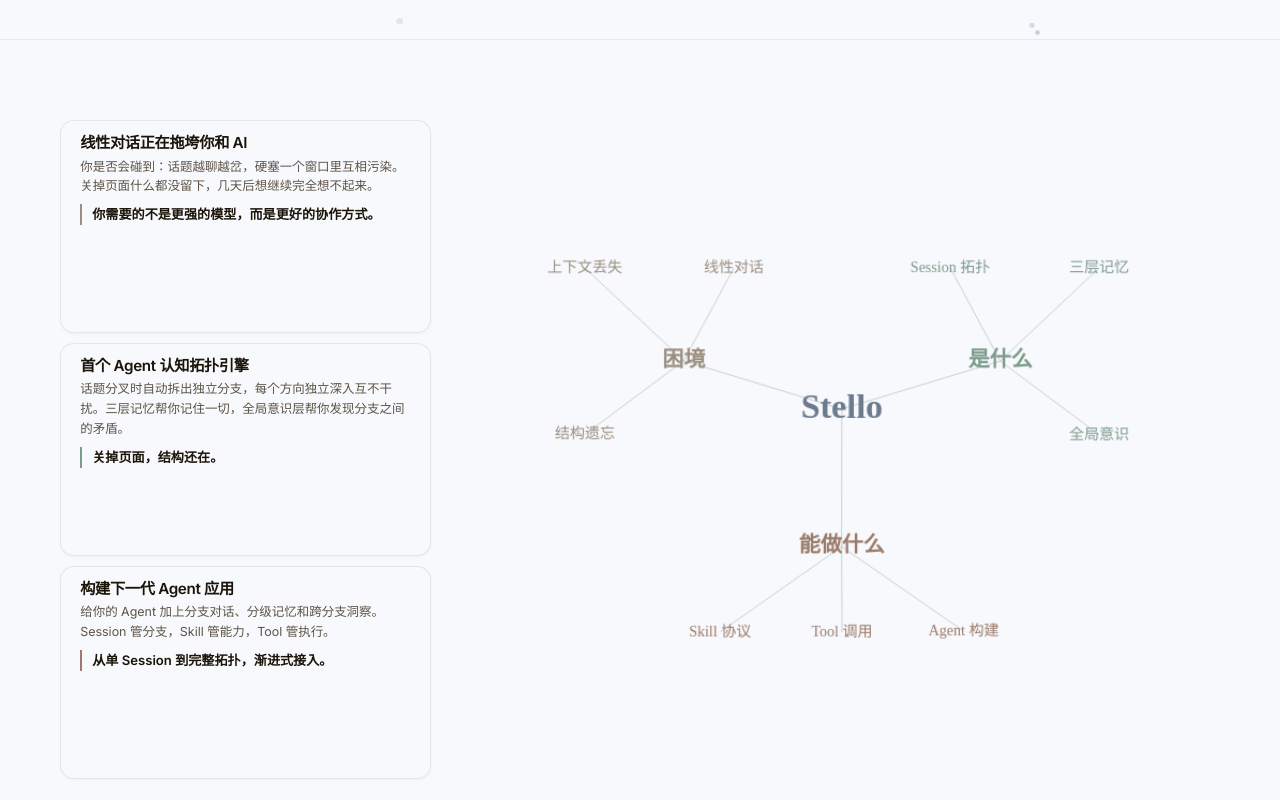
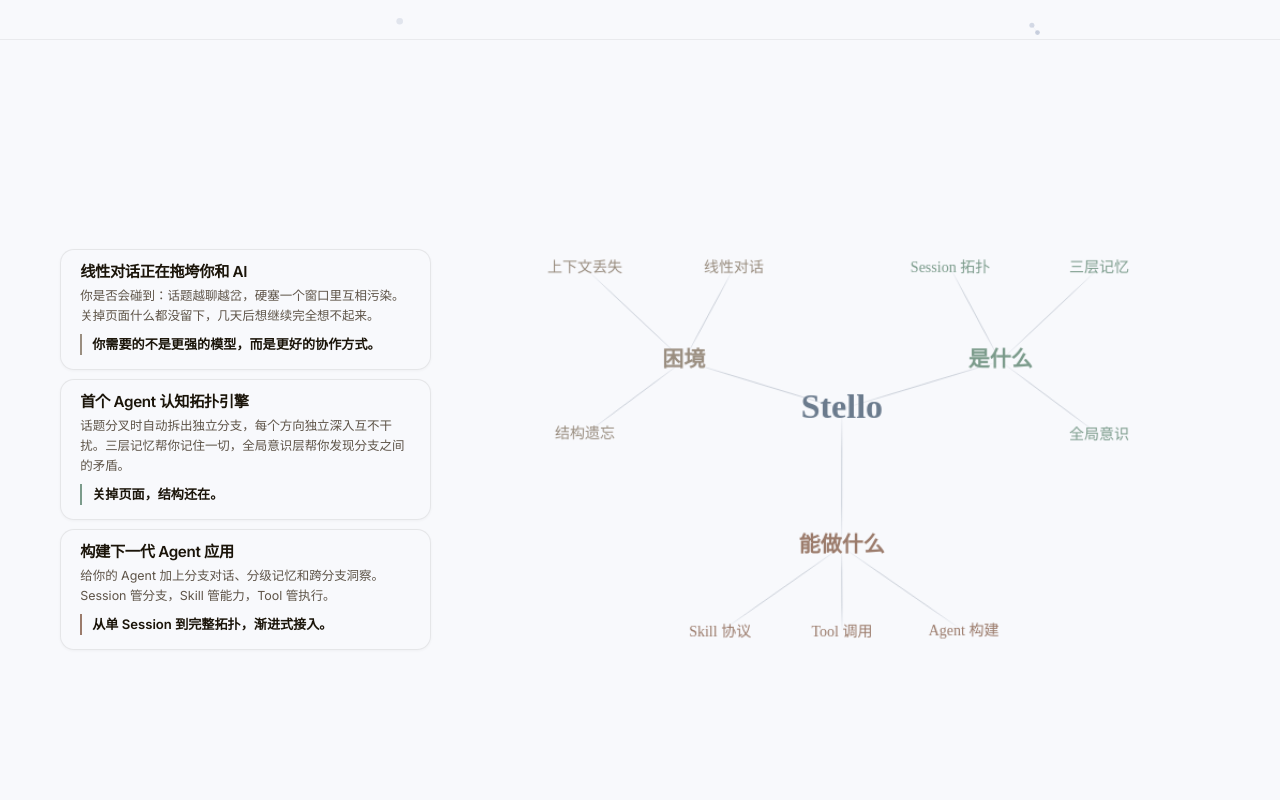
Before and after one commit to stello-agent/website, an Astro site: page / in a window 1280 px wide. Shown: the part 760-1560 px from the top of the page. Built offline with nearby package versions, Linux system fonts and the light colour scheme; Astro itself is replaced by a stand-in of ours; animation ran at ten frames a second.

Commit message:
fix: 微调线条和卡片

```diff
--- a/src/components/TopologyGraph.tsx
+++ b/src/components/TopologyGraph.tsx
@@ -281,7 +281,7 @@ export function TopologyGraph({
 
       const nodeMap = new Map(pNodes.map((n) => [n.id, n]))
 
-      // Draw edges
+      // Draw edges — fade near core nodes
       for (const edge of edgesRef.current) {
         const from = nodeMap.get(edge.from)
         const to = nodeMap.get(edge.to)
@@ -291,20 +291,25 @@ export function TopologyGraph({
         const toHL = isHighlighted(to)
         const edgeHL = fromHL && toHL
 
+        const baseOpacity = edgeHL
+          ? isLight ? 0.3 : 0.3
+          : isLight ? 0.1 : 0.08
+        const rgb = isLight ? '100, 116, 139' : '148, 163, 184'
+
         ctx.beginPath()
         ctx.moveTo(from.x, from.y)
         ctx.lineTo(to.x, to.y)
-
         ctx.setLineDash([])
         ctx.lineWidth = edgeHL ? 1 : 0.5
 
-        ctx.strokeStyle = edgeHL
-          ? isLight
-            ? 'rgba(100, 116, 139, 0.3)'
-            : 'rgba(148, 163, 184, 0.3)'
-          : isLight
-            ? 'rgba(100, 116, 139, 0.1)'
-            : 'rgba(148, 163, 184, 0.08)'
+        // All edges fade at both endpoints
+        const grad = ctx.createLinearGradient(from.x, from.y, to.x, to.y)
+        grad.addColorStop(0, `rgba(${rgb}, 0)`)
+        grad.addColorStop(0.3, `rgba(${rgb}, ${baseOpacity})`)
+        grad.addColorStop(0.7, `rgba(${rgb}, ${baseOpacity})`)
+        grad.addColorStop(1, `rgba(${rgb}, 0)`)
+        ctx.strokeStyle = grad
+
         ctx.stroke()
         ctx.setLineDash([])
       }
--- a/src/sections/sections.css
+++ b/src/sections/sections.css
@@ -427,7 +427,7 @@
   gap: 32px;
   max-width: 1200px;
   width: 100%;
-  align-items: stretch;
+  align-items: center;
   flex: 1;
   min-height: 0;
 }
@@ -520,7 +520,12 @@
   }
 
   .hero-v5-topo {
-    display: none;
+    width: 100%;
+    max-width: 400px;
+  }
+
+  .hero-v5-topo canvas {
+    max-width: 100% !important;
   }
 }
 
```
